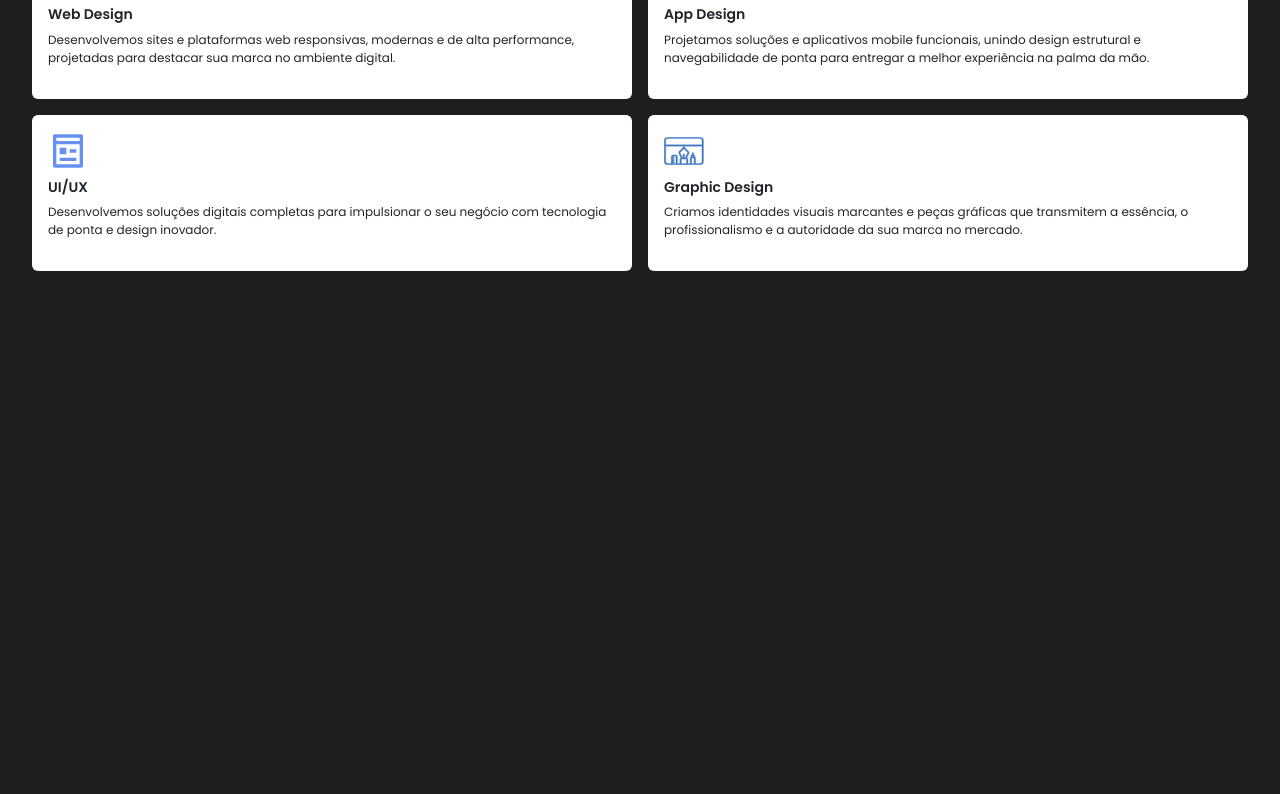
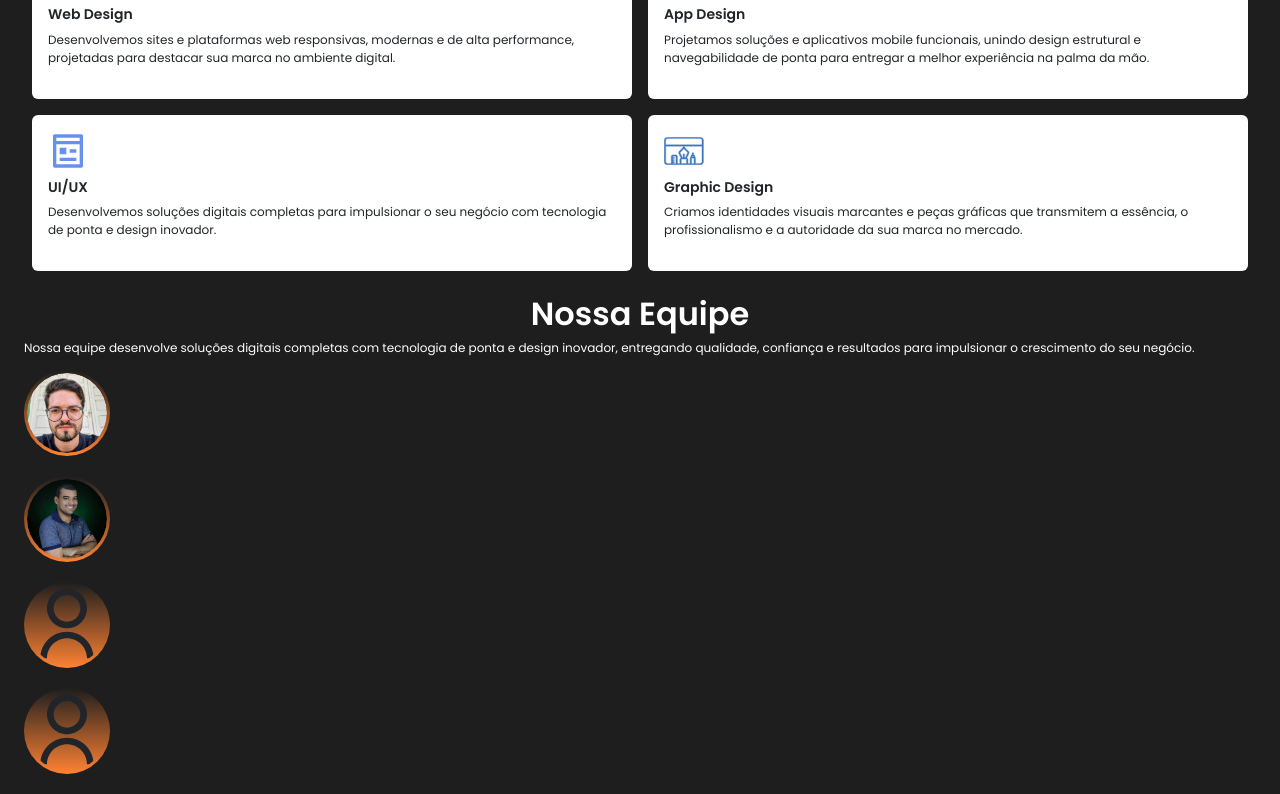
Before and after one commit to diegof856/Fabrica, a React (Vite) app in the folder landing_page/: page / in a window 1280 px wide. Shown: the part 2180-2974 px from the top of the page. Before the commit the page ends 2451 px from the top, so only its background shows below. Built offline with nearby package versions, Linux system fonts and the light colour scheme.

Commit message:
feat:Starting the Company Members section Finalizing the photo design

```diff
--- a/landing_page/src/App.tsx
+++ b/landing_page/src/App.tsx
@@ -1,20 +1,25 @@
 //components
 //Header
-import Header from "./components/Header/Header"
-import FirstHero from "./components/Hero/FirstHero"
-import SecondHero from "./components/Hero/SecondHero"
+import Header from "./components/Header/Header";
+import FirstHero from "./components/Hero/FirstHero";
+import SecondHero from "./components/Hero/SecondHero";
 import Service from "./components/Service/Service"
+import Team from "./components/Team/Team";
 //css
 import "./App.css"
+import { CheckImageProvider } from "./context/CheckImageContext";
 function App() {
 
 
   return (
     <>
+    <CheckImageProvider>
      <Header/>
      <FirstHero/>
     <SecondHero/>
     <Service/>
+    <Team/>
+    </CheckImageProvider>
     </>
   )
 }
--- a/landing_page/src/components/Service/Service.tsx
+++ b/landing_page/src/components/Service/Service.tsx
@@ -1,7 +1,7 @@
 //css
 import "./Service.css"
 //components
-import ServicoComponent from "./subcomponents-service/ServicoComponent"
+import ServicoComponent from "./subcomponents-service/ServiceComponent"
 const Service = () => {
   return (
    <section className="d-grid row-cols-1 w-100 overflow-hidden px-4">
--- a/landing_page/src/components/Service/subcomponents-service/ServicoComponent.tsx
+++ b/landing_page/src/components/Service/subcomponents-service/ServiceComponent.tsx
@@ -2,8 +2,11 @@ import iconWebDesign from "../../../assets/web-design.svg";
 import iconAppDesign from "../../../assets/app -design.svg";
 import iconGraphicDesign from "../../../assets/graphic-design.svg";
 import { RiPagesLine } from "react-icons/ri";
-
+//context
+import { useContext } from "react";
+import { CheckImageContext } from "../../../context/CheckImageContext"
 const ServicoComponent = () => {
+  const { renderImg } = useContext(CheckImageContext);
   const info = [
     { icon: iconWebDesign, title: "Web Design", description: "Desenvolvemos sites e plataformas web responsivas, modernas e de alta performance, projetadas para destacar sua marca no ambiente digital." },
     { icon: iconAppDesign, title: "App Design", description: "Projetamos soluções e aplicativos mobile funcionais, unindo design estrutural e navegabilidade de ponta para entregar a melhor experiência na palma da mão." },
@@ -16,12 +19,8 @@ const ServicoComponent = () => {
         {info.map((obj, index) => (
           <li key={index} className="col mt-3">
             <div className="bg-white p-3 h-100 d-flex flex-column gap-2 rounded">
-
               <div className="icon-container">
-                {typeof obj.icon === 'string' ? (
-                  <img src={obj.icon} alt={obj.title} className="icons-services" />) : (
-                  <obj.icon size={40}  color={obj.color}/>
-                )}
+             {renderImg(obj.icon, { className:"icons-services" ,alt:"icones que representam os serviços da empresa" ,color: obj.color })}
               </div>
               <h3 className="poppins-semibold m-0 small">{obj.title}</h3>
               <p className="poppins-regular text-paragraph-size ">{obj.description}</p>
--- /dev/null
+++ b/landing_page/src/components/Team/Team.css
@@ -0,0 +1,24 @@
+.avatar-wrapper {
+  padding: 3px;
+  border-radius: 50%;
+background: linear-gradient(
+    to bottom,
+    rgba(255, 255, 255, 0) 0%,
+    rgba(255, 130, 51, 1) 100%
+  );
+  display: inline-flex;
+}
+.avatar-inner {
+  border-radius: 50%;
+  overflow: hidden;
+  display: flex;
+  align-items: center;
+  justify-content: center;
+}
+.avatar-inner img {
+  border-radius: 50%;
+  display: block;
+  width: 80px;
+  height: 80px;
+  object-fit: cover;
+}
--- /dev/null
+++ b/landing_page/src/components/Team/Team.tsx
@@ -0,0 +1,17 @@
+//components
+import {TeamComponent} from "./subcomponents-team/TeamComponent"
+//css
+import "./Team.css"
+const Team = () => {
+  return (
+   <section className="d-grid row-cols-1 w-100 overflow-hidden px-4 mt-4">
+    <article className="text-white ">
+        <h2 className="poppins-semibold m-0 text-center">Nossa Equipe</h2>
+        <p className="text-paragraph-size poppins-regular text-formatting mt-2">Nossa equipe desenvolve soluções digitais completas com tecnologia de ponta e design inovador, entregando qualidade, confiança e resultados para impulsionar o crescimento do seu negócio.</p>
+    </article>
+    <TeamComponent/>
+    </section>
+  )
+}
+
+export default Team
--- /dev/null
+++ b/landing_page/src/components/Team/subcomponents-team/TeamComponent.tsx
@@ -0,0 +1,51 @@
+import diego from "../../../assets/Team_photos/Diego.jpg"
+import klismans from "../../../assets/Team_photos/Klismans.jpg"
+import { RiUserLine } from "react-icons/ri";
+//context
+import { useContext } from "react";
+import { CheckImageContext } from "../../../context/CheckImageContext"
+export const TeamComponent = () => {
+    const { renderImg } = useContext(CheckImageContext);
+      const info = [
+    { photo: klismans, name:"Klimsnas Nazário",title: "Technical Writer (TW)",
+     qualification_1: "Documentação Técnica",
+        qualification_2: "Arquitetura da Informação",qualification_3: "UX Writing",
+        qualification_4: "Simplificação de Complexidade"
+    },
+     { photo: diego, name:"Diego Felipe",title: "Software Engineer",
+     qualification_1: "Lógica e Estrutura de Dadosr",
+        qualification_2: "Desenvolvimento Backend",qualification_3: "Arquitetura de Software",
+        qualification_4: "Integração de APIs"
+    },
+     { photo: RiUserLine, name:"Wanderllan Santos",title: "Designer",
+     qualification_1: "UX",
+        qualification_2: "Website Design",qualification_3: "Prototipagem e Wireframing",
+        qualification_4: "Design Responsivo"
+    },
+     { photo: RiUserLine, name:"João Victor",title: "Quality Assurance",
+     qualification_1: "Testes Automatizados",
+        qualification_2: "Testes de Usabilidade",qualification_3: "Identificação e Análise de Bugs",
+        qualification_4: "Garantia de Critérios de Aceite"
+    },
+  ]
+
+  return (
+   <article>
+<ul className="list-unstyled">
+    {info.map((obj,index)=> (
+        <li key={index} className="mb-3">
+           <div className="avatar-wrapper">
+  <div className="avatar-inner">
+    {renderImg(obj.photo, { size: 80, alt: "Foto do integrante da equipe" })}
+  </div>
+</div>
+            <div>
+
+            </div>
+        </li>
+    )) }
+</ul>
+
+   </article>
+  )
+}
--- /dev/null
+++ b/landing_page/src/context/CheckImageContext.tsx
@@ -0,0 +1,19 @@
+import { createContext, type ReactNode } from "react";
+
+export const CheckImageContext = createContext<any>(null);
+
+export const CheckImageProvider=({children}:{ children: ReactNode })=>{
+    const renderImg = (iconOrPhoto: any, extraProps: any = {})=>{
+        if (!iconOrPhoto) return null;
+       if (typeof iconOrPhoto === 'string') {
+    return <img src={iconOrPhoto} alt={extraProps.alt || "Imagem"} className={extraProps.className} />;
+  }
+  const IconComponent = iconOrPhoto;
+       return <IconComponent size={extraProps.size || 40} color={extraProps.color} />;
+    };
+    return(
+     <CheckImageContext.Provider value={{ renderImg }}>
+            {children}
+        </CheckImageContext.Provider>
+    )
+}
```
Also changed, not shown: landing_page/src/assets/Team_photos/Diego.jpg (added), landing_page/src/assets/Team_photos/Klismans.jpg (added).
